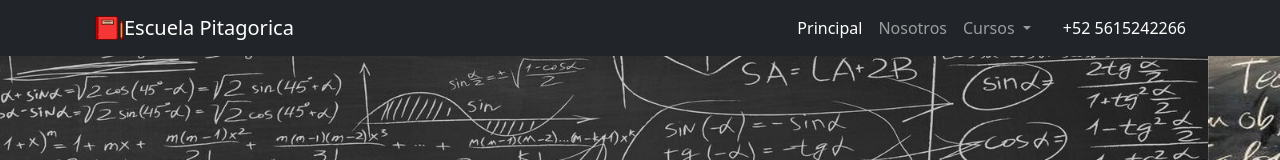
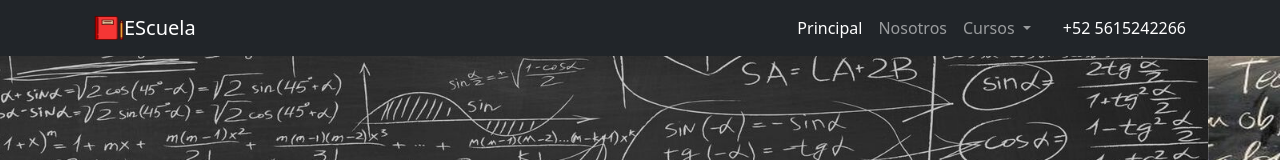
Before and after one commit to hacb20020805/hacb20020805.github.io, a plain HTML site: page index.html in a window 1280 px wide. Shown: the top 160 px of the page. Drawn offline with nearby package versions, Linux system fonts and the light colour scheme.

Commit message:
SEgunda
Hicimos edit en logo

```diff
--- a/index.html
+++ b/index.html
@@ -16,7 +16,7 @@
         <nav class="navbar navbar-expand-sm navbar-dark bg-dark container">
             <div class="container-fluid">
                 <img src="imagenes/logo.png" alt="logo" width="30" height="24">
-              <a class="navbar-brand" href="index.html">Escuela Pitagorica</a>
+              <a class="navbar-brand" href="index.html">EScuela</a>
               <button class="navbar-toggler" type="button" data-bs-toggle="collapse" data-bs-target="#navbarSupportedContent" aria-controls="navbarSupportedContent" aria-expanded="false" aria-label="Toggle navigation">
                 <span class="navbar-toggler-icon"></span>
               </button>
```
